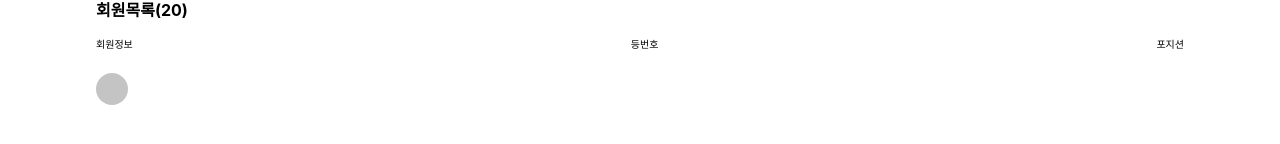
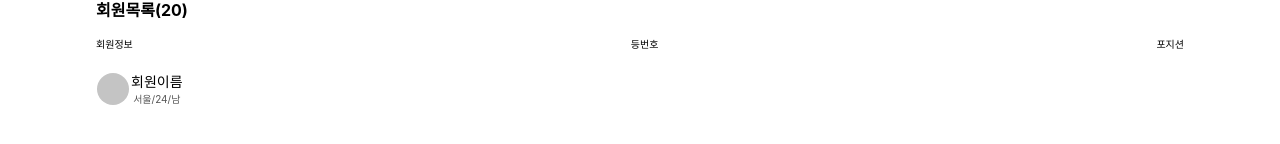
Before and after one commit to dsm-football/football-frontend, a React (Create React App) app: page /club/management in a window 1280 px wide. Shown: the part 450-594 px from the top of the page. Built offline with nearby package versions, Linux system fonts and the light colour scheme.

Commit message:
⚡️ :: 멤버 관리 추가

```diff
--- a/src/components/clubManagement/memberManagement/memberTr/MemberTr.tsx
+++ b/src/components/clubManagement/memberManagement/memberTr/MemberTr.tsx
@@ -1,10 +1,15 @@
-import * as S from './style';
+import * as S from "./style";
 
 const MemberTr = () => {
-  return(
+  return (
     <S.MemberContainer>
-      <S.MemberImg/>
-
+      <S.TdContainer>
+        <S.MemberImg />
+      </S.TdContainer>
+      <S.TdContainer>
+        <S.MemberName>회원이름</S.MemberName>
+        <S.MemberInfo>서울/24/남</S.MemberInfo>
+      </S.TdContainer>
     </S.MemberContainer>
   );
 };
--- a/src/components/clubManagement/memberManagement/memberTr/style.tsx
+++ b/src/components/clubManagement/memberManagement/memberTr/style.tsx
@@ -8,9 +8,25 @@ export const MemberContainer = styled.tr`
   margin-top: 10px;
 `
 
+export const TdContainer = styled.td`
+  display: flex;
+  justify-content: center;
+  align-items: center;
+  flex-direction: column;
+`
+
 export const MemberImg = styled.td`
   width: 30px;
   height: 30px;
   background-color: #C4C4C4;
   border-radius: 50%;
 `
+
+export const MemberName = styled.span`
+  font-size: 14px;
+`
+
+export const MemberInfo = styled.span`
+  font-size: 10px;
+  color: #545454;
+`
```
